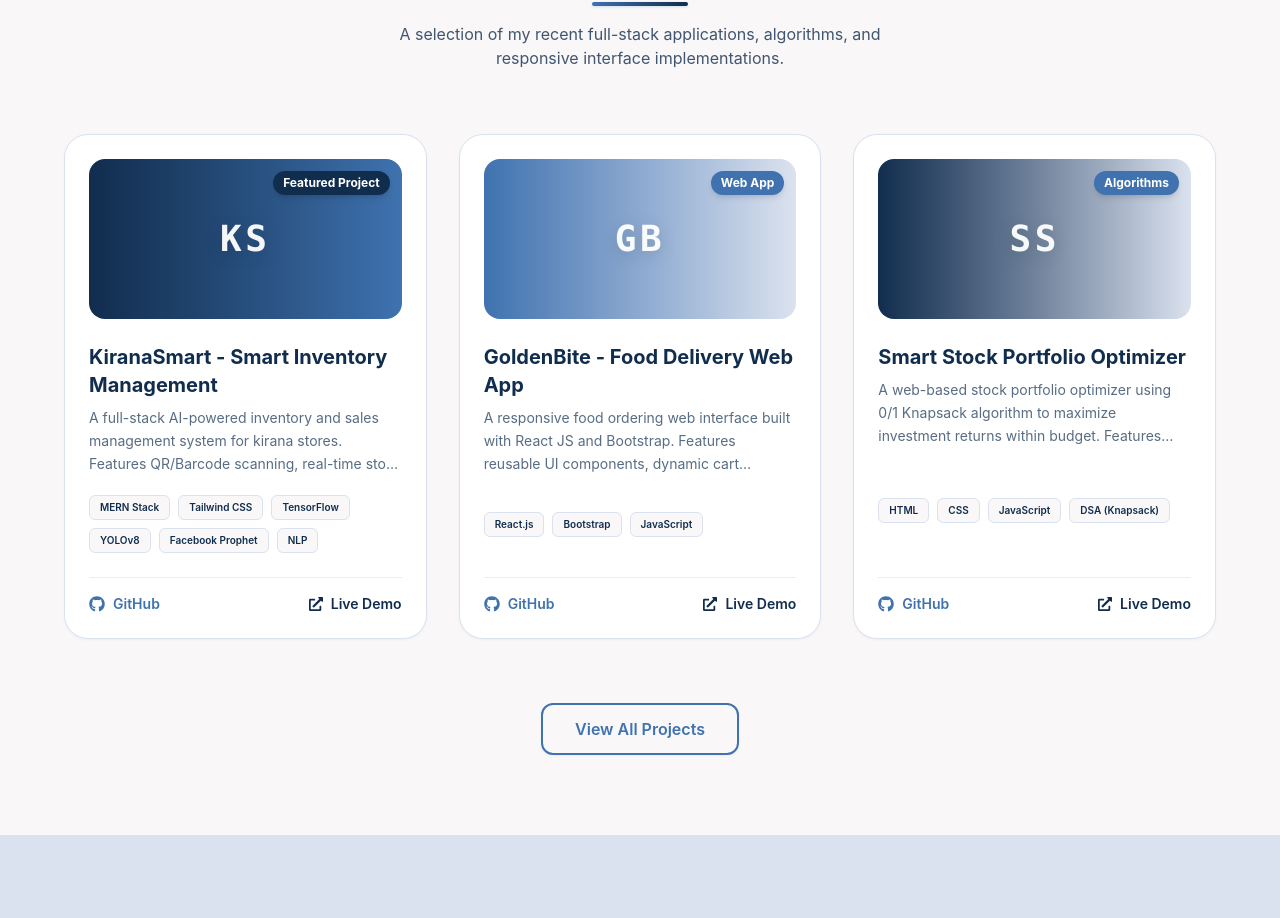
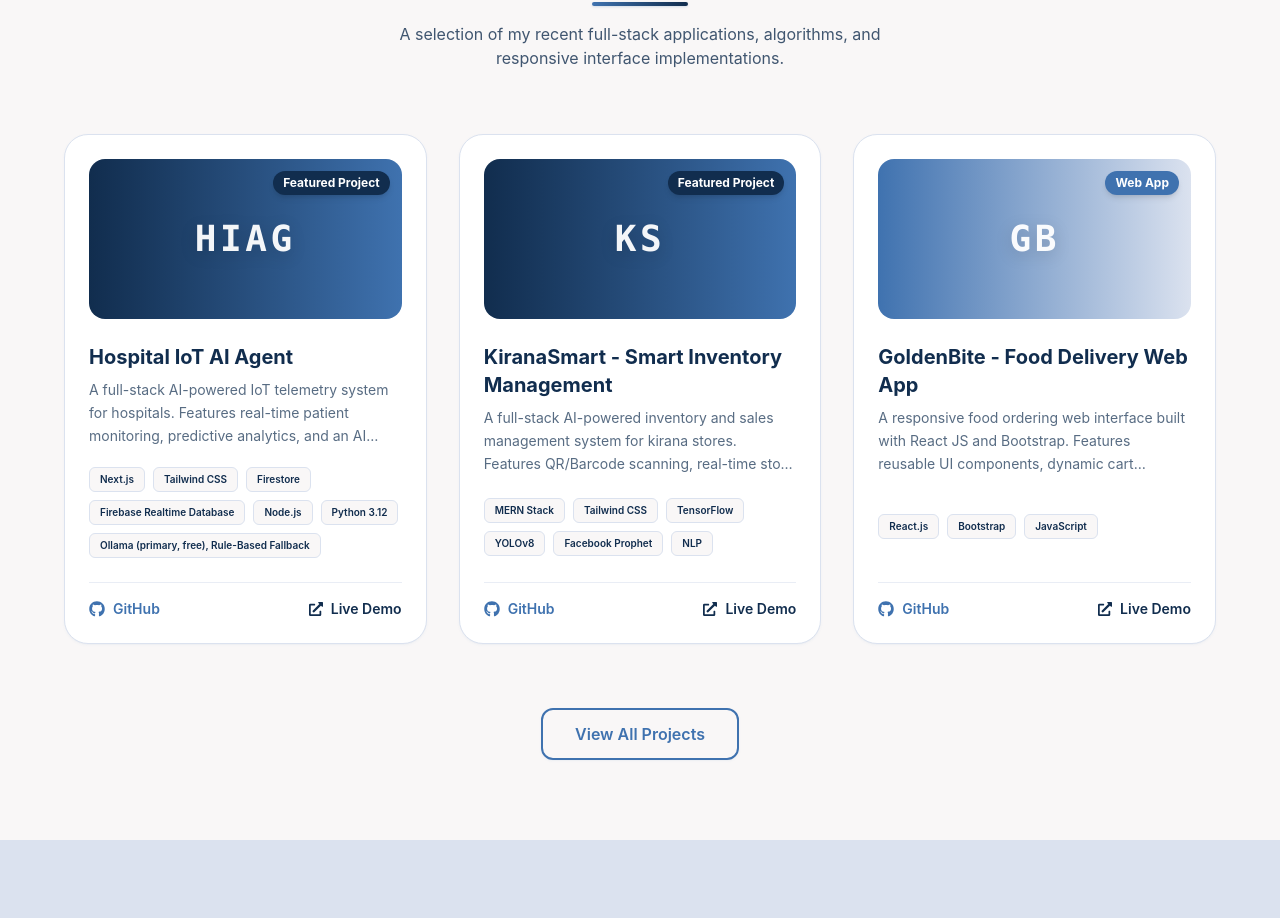
Before and after one commit to dharmu689/Portfolio, a React (Vite) app in the folder client/: page / in a window 1280 px wide. Shown: the part 2939-3857 px from the top of the page. Built offline with nearby package versions, Linux system fonts and the light colour scheme.

Commit message:
Update Projects.jsx

```diff
--- a/client/src/components/Projects.jsx
+++ b/client/src/components/Projects.jsx
@@ -3,6 +3,17 @@ import { FaGithub, FaExternalLinkAlt } from 'react-icons/fa'
 
 const Projects = () => {
   const projectsList = [
+    {
+      title: "Hospital IoT AI Agent",
+      initials: "HIAG",
+      bannerGradient: "from-brandNavy to-brandBlue",
+      description: "A full-stack AI-powered IoT telemetry system for hospitals. Features real-time patient monitoring, predictive analytics, and an AI Assistant for smart healthcare insights.",
+      tech: ["Next.js", "Tailwind CSS", "Firestore", "Firebase Realtime Database", "Node.js", "Python 3.12", "Ollama (primary, free), Rule-Based Fallback"],
+      badgeText: "Featured Project",
+      badgeColor: "#112D4E",
+      github: "https://github.com/dharmu689/hospital-iot-telemetry",
+      live: "https://github.com/dharmu689/hospital-iot-telemetry",
+    },
     {
       title: "KiranaSmart - Smart Inventory Management",
       initials: "KS",
@@ -25,17 +36,17 @@ const Projects = () => {
       github: "https://github.com/dharmu689/Summer-industrial-Training",
       live: "https://goldenbite.vercel.app/",
     },
-    {
-      title: "Smart Stock Portfolio Optimizer",
-      initials: "SS",
-      bannerGradient: "from-brandNavy to-brandLight",
-      description: "A web-based stock portfolio optimizer using 0/1 Knapsack algorithm to maximize investment returns within budget. Features interactive UI for adding stocks and dynamically displaying optimized portfolio results.",
-      tech: ["HTML", "CSS", "JavaScript", "DSA (Knapsack)"],
-      badgeText: "Algorithms",
-      badgeColor: "#3F72AF",
-      github: "https://github.com/dharmu689/Smart-Stock-Portfolio-Optimizer",
-      live: "https://dharmu689.github.io/Smart-Stock-Portfolio-Optimizer/",
-    },
+    // {
+    //   title: "Smart Stock Portfolio Optimizer",
+    //   initials: "SS",
+    //   bannerGradient: "from-brandNavy to-brandLight",
+    //   description: "A web-based stock portfolio optimizer using 0/1 Knapsack algorithm to maximize investment returns within budget. Features interactive UI for adding stocks and dynamically displaying optimized portfolio results.",
+    //   tech: ["HTML", "CSS", "JavaScript", "DSA (Knapsack)"],
+    //   badgeText: "Algorithms",
+    //   badgeColor: "#3F72AF",
+    //   github: "https://github.com/dharmu689/Smart-Stock-Portfolio-Optimizer",
+    //   live: "https://dharmu689.github.io/Smart-Stock-Portfolio-Optimizer/",
+    // },
   ]
 
   const containerVariants = {
```
